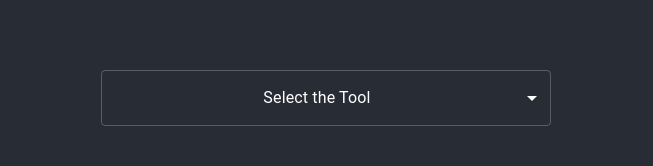
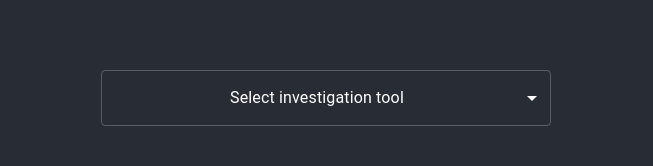
Before and after one commit to caglarcem/ICAM-Expert-App, a React (Create React App) app in the folder icam-expert-frontend/: page / in a window 1280 px wide. Shown: the part 278-444 px from the top of the page, without its empty margins (314-967 px from the left). Built offline with nearby package versions, Linux system fonts and the light colour scheme.

Commit message:
add node debugging

```diff
--- a/icam-expert-frontend/src/App.tsx
+++ b/icam-expert-frontend/src/App.tsx
@@ -173,7 +173,7 @@ const App: React.FC = () => {
                 sx={{ marginTop: '60px' }}
               >
                 <MenuItem value="" disabled>
-                  Select the Tool
+                  Select investigation tool
                 </MenuItem>
                 <MenuItem value="generate-follow-up-interview-questions">
                   Generate Follow up Interview Questions
```
